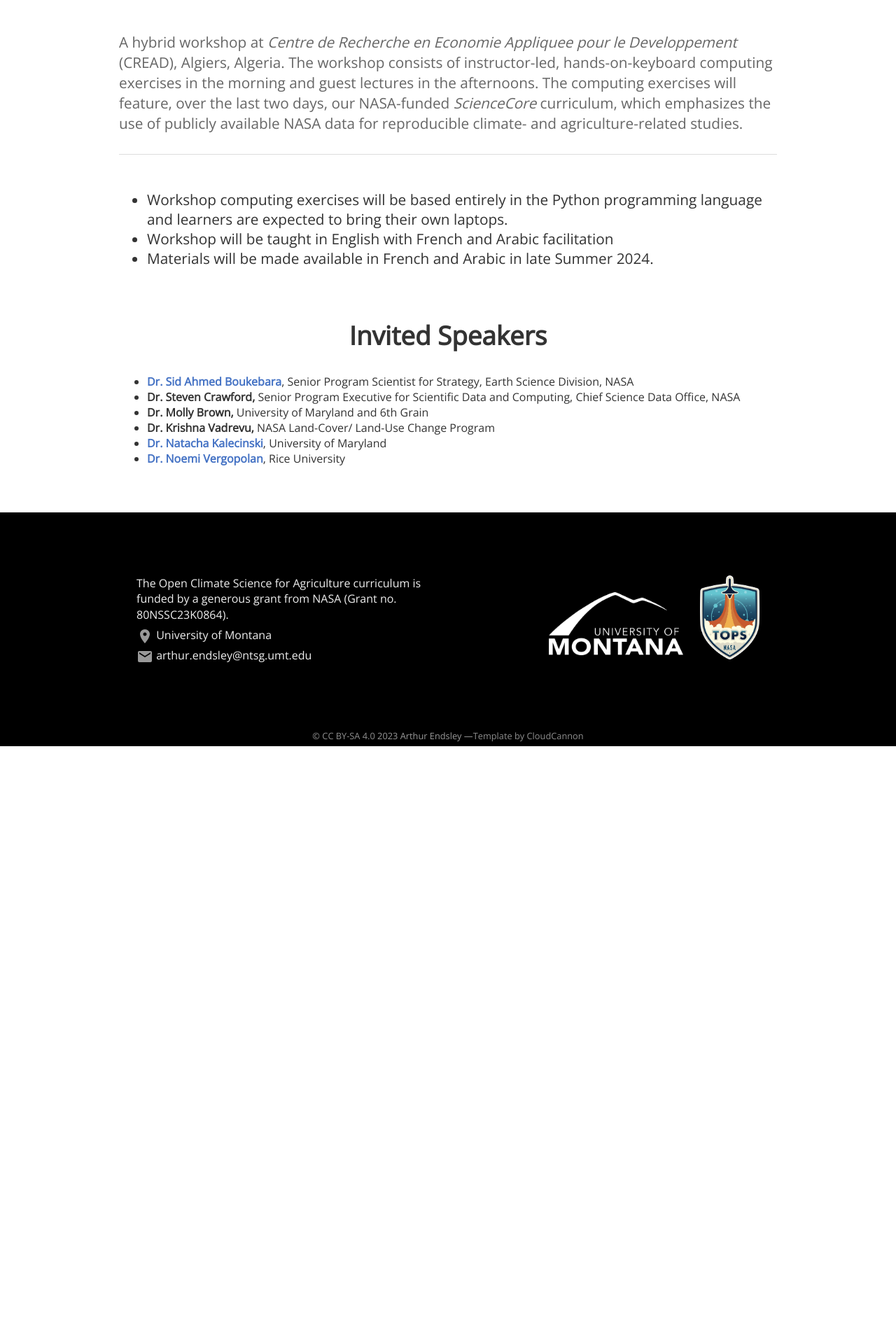
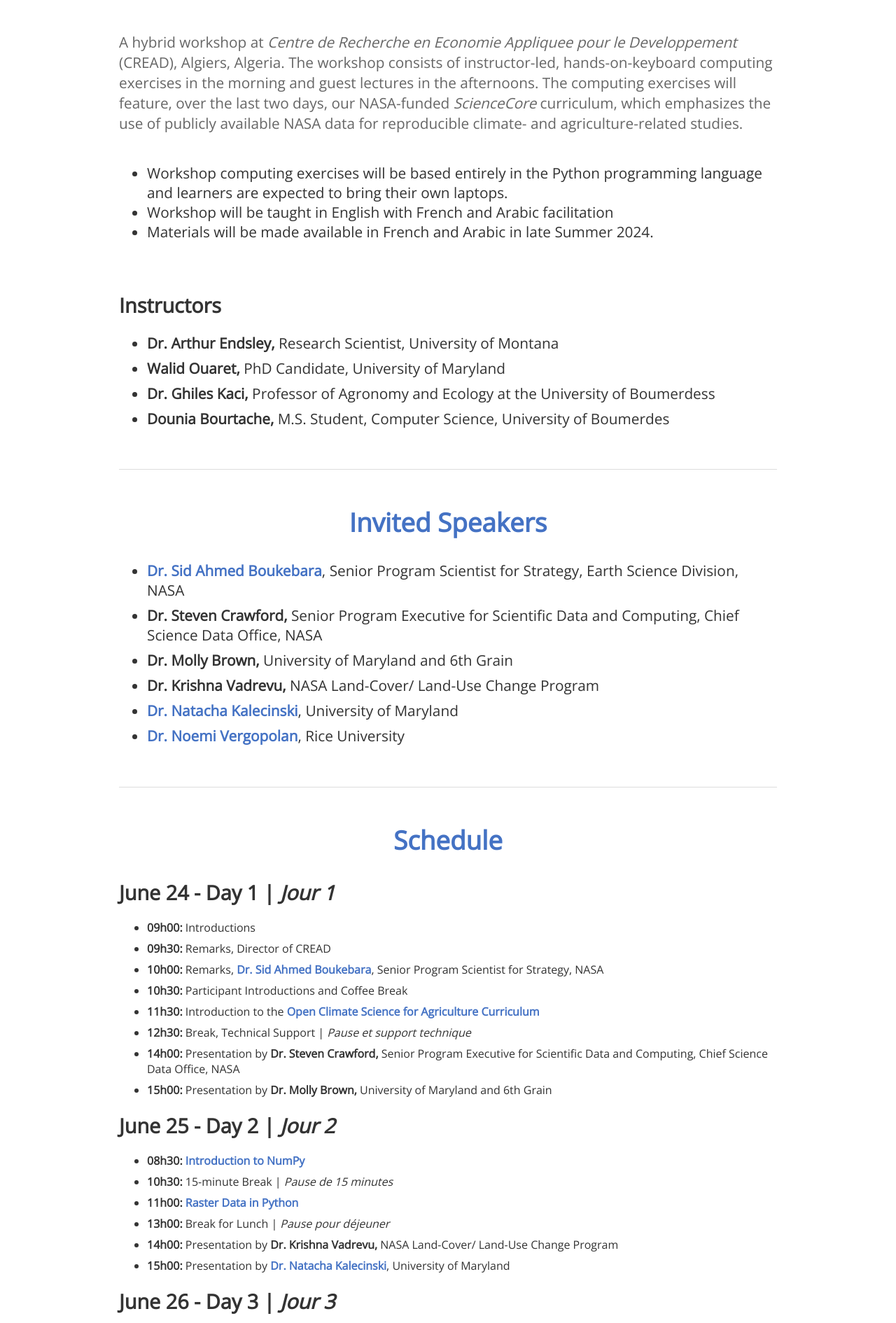
Before and after one commit to OpenClimateScience/OpenClimateScience.github.io, a Jekyll site: the page built from workshops/2024-06-23-Algiers.md, in a window 1280 px wide. Shown: the part 645-2535 px from the top of the page at 70% size. Built offline with Jekyll 4.4.1, drawn with Linux system fonts in a browser that asks for light colours; nearby versions of some CDN libraries; before the commit the page ends 1711 px from its top, so only the background shows below that; some of the changed text lies outside the part shown.

Commit message:
Updated Algiers workshop page, added schedule

```diff
--- a/_sass/elements.scss
+++ b/_sass/elements.scss
@@ -61,6 +61,10 @@ p {
 
 ul.disclaimers {
 	font-size: 1.3em;
+}
+
+ul.expanded li + li {
+	margin-top: 8px;
 }
 
 footer p {
--- a/_sass/layout.scss
+++ b/_sass/layout.scss
@@ -3,7 +3,7 @@
 	width: 100%;
 	margin: 0 auto;
 	position: relative;
-	padding: 0px 30px 50px 30px;
+	padding: 0px 30px 30px 30px;
 	box-sizing: border-box;
 }
 
--- a/workshops/2024-06-23-Algiers.md
+++ b/workshops/2024-06-23-Algiers.md
@@ -28,7 +28,6 @@ permalink: /workshops/2024-06-23-Algiers
 </header>
 
 <div class="container">
-	<hr />
 	<ul class="disclaimers">
 		<li>Workshop computing exercises will be based entirely in the Python programming language and learners are expected to bring their own laptops.</li>
 		<li>Workshop will be taught in English with French and Arabic facilitation</li>
@@ -37,8 +36,19 @@ permalink: /workshops/2024-06-23-Algiers
 </div>
 
 <div class="container">
-	<h2>Invited Speakers</h2>
-	<ul>
+	<h3>Instructors</h3>
+	<ul class="disclaimers expanded">
+		<li><b>Dr. Arthur Endsley,</b> Research Scientist, University of Montana</li>
+		<li><b>Walid Ouaret,</b> PhD Candidate, University of Maryland</li>
+		<li><b>Dr. Ghiles Kaci,</b> Professor of Agronomy and Ecology at the University of Boumerdess</li>
+		<li><b>Dounia Bourtache,</b> M.S. Student, Computer Science, University of Boumerdes</li>
+	</ul>
+</div>
+
+<div class="container">
+	<hr />
+	<h2><a id="invited-speakers" href="#invited-speakers">Invited Speakers</a></h2>
+	<ul class="disclaimers expanded">
 		<li><a href="https://science.nasa.gov/people/dr-sid-boukabara/" target="_blank">
 			<b>Dr. Sid Ahmed Boukebara</b></a>, Senior Program Scientist for Strategy, Earth Science Division, NASA</li>
 		<li>
@@ -50,6 +60,57 @@ permalink: /workshops/2024-06-23-Algiers
 	</ul>
 </div>
 
+<div class="container">
+	<hr />
+	<h2><a id="schedule" href="#schedule">Schedule</a></h2>
+
+	<h3>June 24 - Day 1 | <i>Jour 1</i></h3>
+	<ul class="expanded">
+		<li><b>09h00:</b> Introductions</li>
+		<li><b>09h30:</b> Remarks, Director of CREAD</li>
+		<li><b>10h00:</b> Remarks, <a href="https://science.nasa.gov/people/dr-sid-boukabara/" target="_blank">
+			<b>Dr. Sid Ahmed Boukebara</b></a>, Senior Program Scientist for Strategy, NASA</li>
+		<li><b>10h30:</b> Participant Introductions and Coffee Break</li>
+		<li><b>11h30:</b> Introduction to the <a href="https://openclimatescience.github.io/" target="_blank"><b>Open Climate Science for Agriculture Curriculum</b></a></li>
+		<li><b>12h30:</b> Break, Technical Support | <i>Pause et support technique</i></li>
+		<li><b>14h00:</b>
+			Presentation by <b>Dr. Steven Crawford,</b> Senior Program Executive for Scientific Data and Computing, Chief Science Data Office, NASA</li>
+		<li><b>15h00:</b>
+			Presentation by <b>Dr. Molly Brown,</b> University of Maryland and 6th Grain</li>
+	</ul>
+
+	<h3>June 25 - Day 2 | <i>Jour 2</i></h3>
+	<ul class="expanded">
+		<li><b>08h30:</b> <a href="https://github.com/OpenClimateScience/Python-Foundations/blob/master/03_Introduction_to_NumPy.ipynb" target="_blank"><b>Introduction to NumPy</b></a></li>
+		<li><b>10h30:</b> 15-minute Break | <i>Pause de 15 minutes</i></li>
+		<li><b>11h00:</b> <a href="https://github.com/OpenClimateScience/Python-Foundations/blob/master/04_Raster_Data_in_Python.ipynb" target="_blank"><b>Raster Data in Python</b></a></li>
+		<li><b>13h00:</b> Break for Lunch | <i>Pause pour déjeuner</i></li>
+		<li><b>14h00:</b>
+			Presentation by <b>Dr. Krishna Vadrevu,</b> NASA Land-Cover/ Land-Use Change Program</li>
+		<li><b>15h00:</b>
+			Presentation by <a href="https://geog.umd.edu/facultyprofile/kalecinski/natacha" target="_blank"><b>Dr. Natacha Kalecinski</b></a>, University of Maryland</li>
+	</ul>
+
+	<h3>June 26 - Day 3 | <i>Jour 3</i></h3>
+	<ul class="expanded">
+		<li><b>08h30:</b> <a href="https://github.com/OpenClimateScience/M1-Open-Climate-Data" target="_blank"><b>Open Climate Data,</b></a> Part 1</li>
+		<li><b>10h30:</b> 15-minute Break | <i>Pause de 15 minutes</i></li>
+		<li><b>11h00:</b> <a href="https://github.com/OpenClimateScience/M1-Open-Climate-Data" target="_blank"><b>Open Climate Data,</b></a> Part 2</li>
+		<li><b>13h00:</b> Break for Lunch | <i>Pause pour déjeuner</i></li>
+		<li><b>14h00:</b>
+			Presentation by <a href="http://www.waterai.earth/" target="_blank"><b>Dr. Noemi Vergopolan</b></a>, Rice University</li>
+		<li><b>15h00:</b>
+			Presentation by <a href="http://karthur.org" target="_blank"><b>Dr. Arthur Endsley</b></a>, University of Montana</li>
+	</ul>
+
+	<h3>June 27 - Day 4 | <i>Jour 4</i></h3>
+	<ul class="expanded">
+		<li><b>08h30:</b> <a href="https://github.com/OpenClimateScience/M2-Computational-Climate-Science" target="_blank"><b>Computational Climate Science,</b></a> Part 1</li>
+		<li><b>10h30:</b> 15-minute Break | <i>Pause de 15 minutes</i></li>
+		<li><b>11h00:</b> <a href="https://github.com/OpenClimateScience/M2-Computational-Climate-Science" target="_blank"><b>Computational Climate Science,</b></a> Part 2</li>
+	</ul>
+</div>
+
 <!--
 <div class="container">
 	<p style="color:#999;font-size:0.9em">
```
